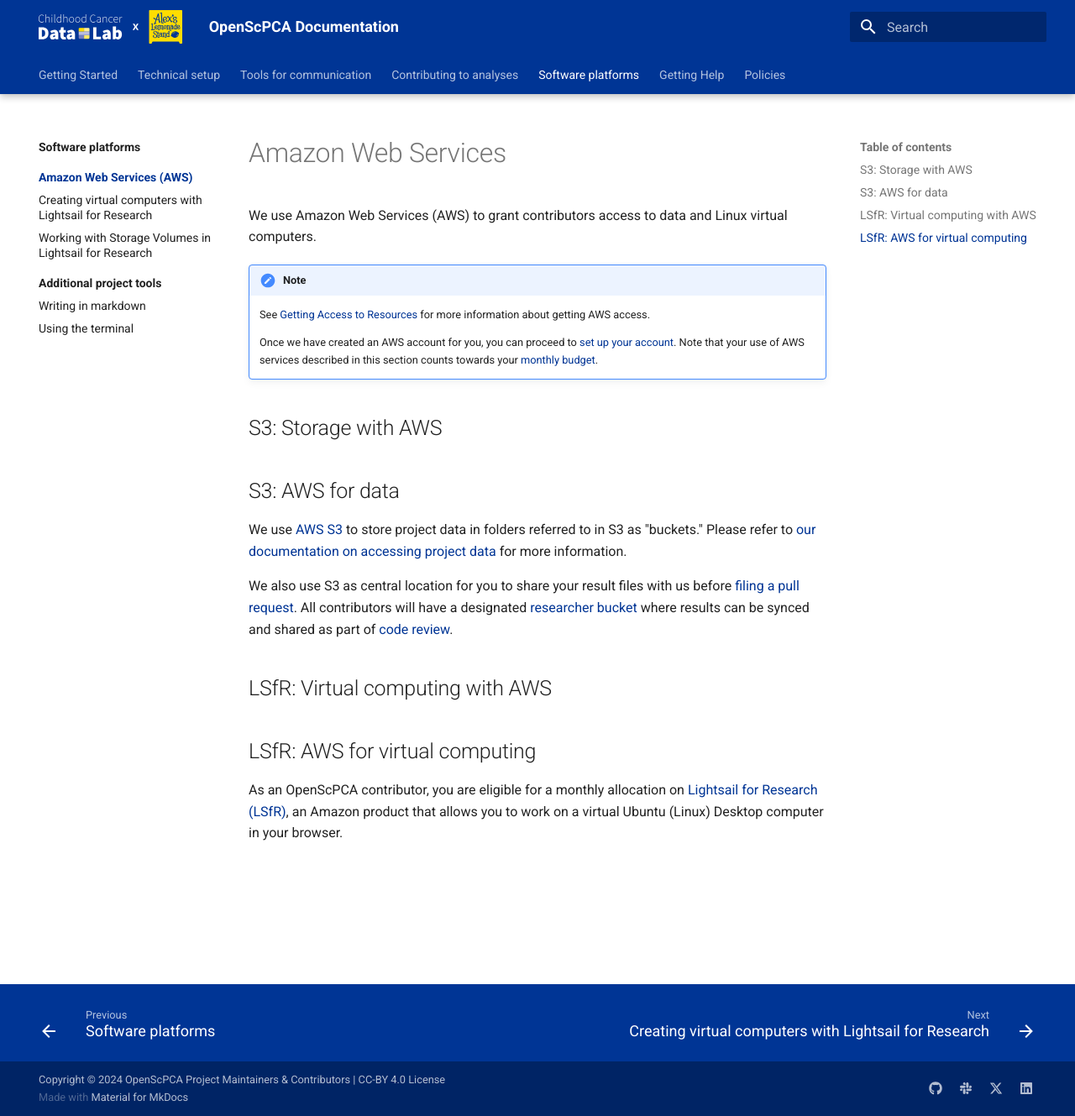
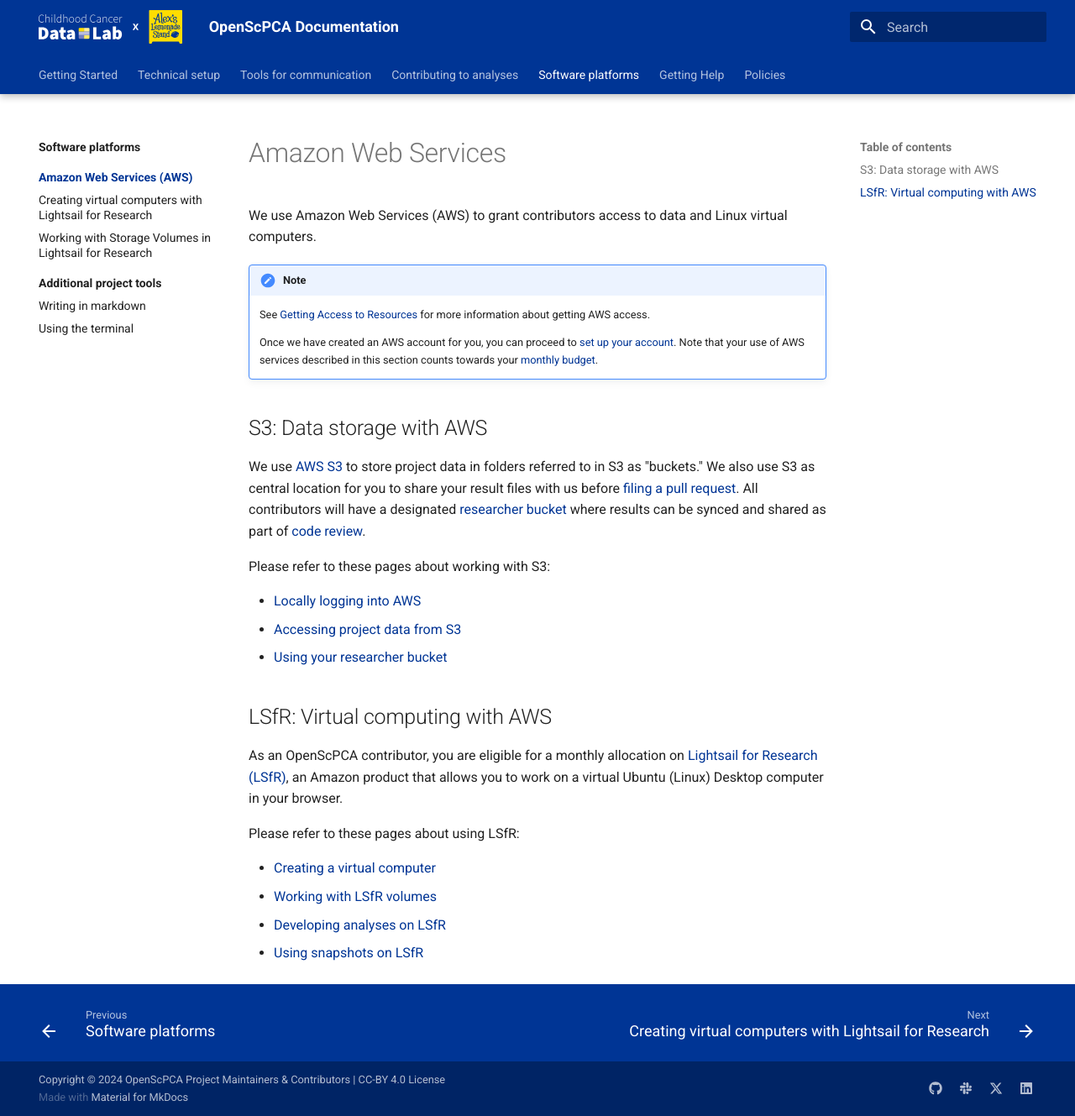
Before and after one commit to AlexsLemonade/OpenScPCA-analysis, an MkDocs documentation site: the page built from docs/software-platforms/aws/index.md, in a window 1280 px wide and 1329 px high. Shown: the whole window at 84% size. Built offline with MkDocs 1.6.1 and Material for MkDocs 9.7.7, drawn with Linux system fonts in a browser that asks for light colours.

Commit message:
add bullets to docs for each of S3 and lsfr, including 1 stub

```diff
--- a/docs/software-platforms/aws/index.md
+++ b/docs/software-platforms/aws/index.md
@@ -8,16 +8,26 @@
     Once we have created an AWS account for you, you can proceed to [set up your account](./joining-aws.md).
     Note that your use of AWS services described in this section counts towards your [monthly budget](../../getting-started/accessing-resources/getting-access-to-compute.md#monthly-budget).
 
-## S3: Storage with AWS
-## S3: AWS for data
+## S3: Data storage with AWS
 
 We use [AWS S3](https://aws.amazon.com/s3/) to store project data in folders referred to in S3 as "buckets."
-Please refer to [our documentation on accessing project data](../../getting-started/accessing-resources/getting-access-to-data.md#accessing-data-on-s3) for more information.
-
 We also use S3 as central location for you to share your result files with us before [filing a pull request](../../contributing-to-analyses/creating-pull-requests/index.md).
 All contributors will have a designated [researcher bucket](working-with-s3-buckets.md) where results can be synced and shared as part of [code review](../../contributing-to-analyses/pr-review-and-merge/index.md).
 
+Please refer to these pages about working with S3:
+
+- [Locally logging into AWS](../../technical-setup/environment-setup/configure-aws-cli.md#logging-in-to-a-new-session)
+- [Accessing project data from S3](../../getting-started/accessing-resources/getting-access-to-data.md#accessing-data-on-s3)
+- [Using your researcher bucket](working-with-s3-buckets.md)
+
 ## LSfR: Virtual computing with AWS
-## LSfR: AWS for virtual computing
 
 As an OpenScPCA contributor, you are eligible for a monthly allocation on [Lightsail for Research (LSfR)](https://aws.amazon.com/lightsail/research/), an Amazon product that allows you to work on a virtual Ubuntu (Linux) Desktop computer in your browser.
+
+
+Please refer to these pages about using LSfR:
+
+- [Creating a virtual computer](./creating-vcs.md)
+- [Working with LSfR volumes](./working-with-volumes.md)
+- [Developing analyses on LSfR](./starting-development-on-lsfr.md)
+- [Using snapshots on LSfR](STUB_LINK lsfr snapshots)
```
